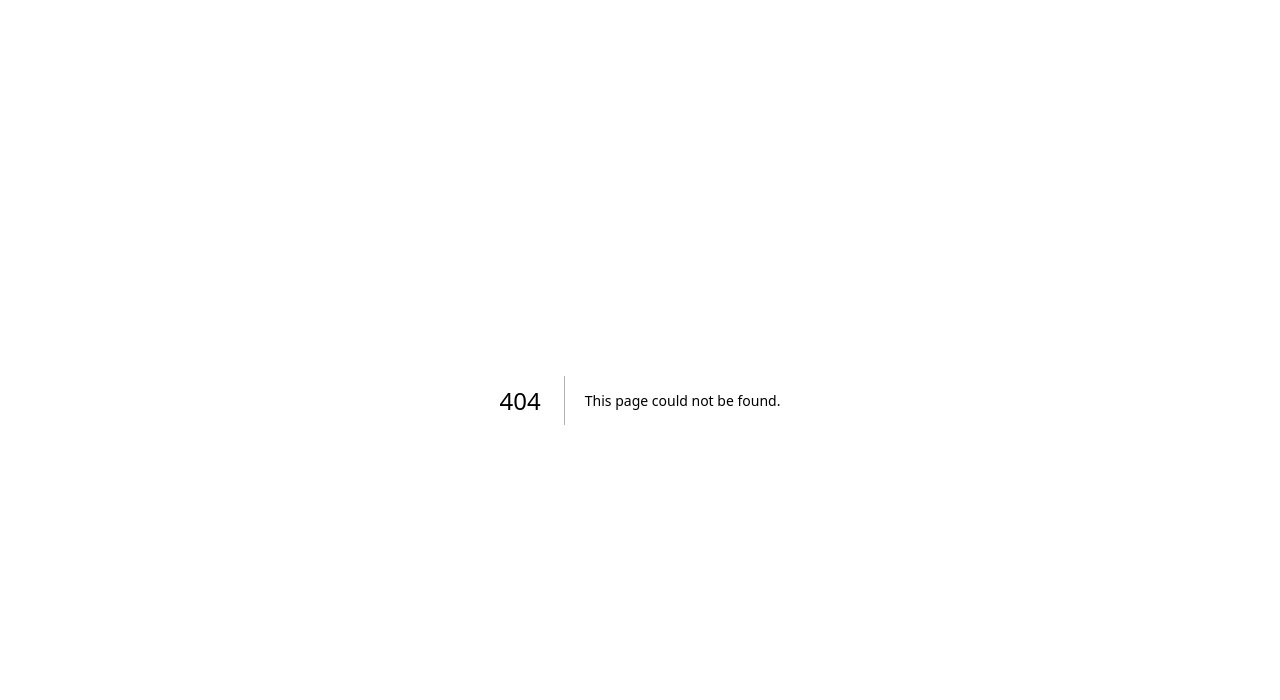
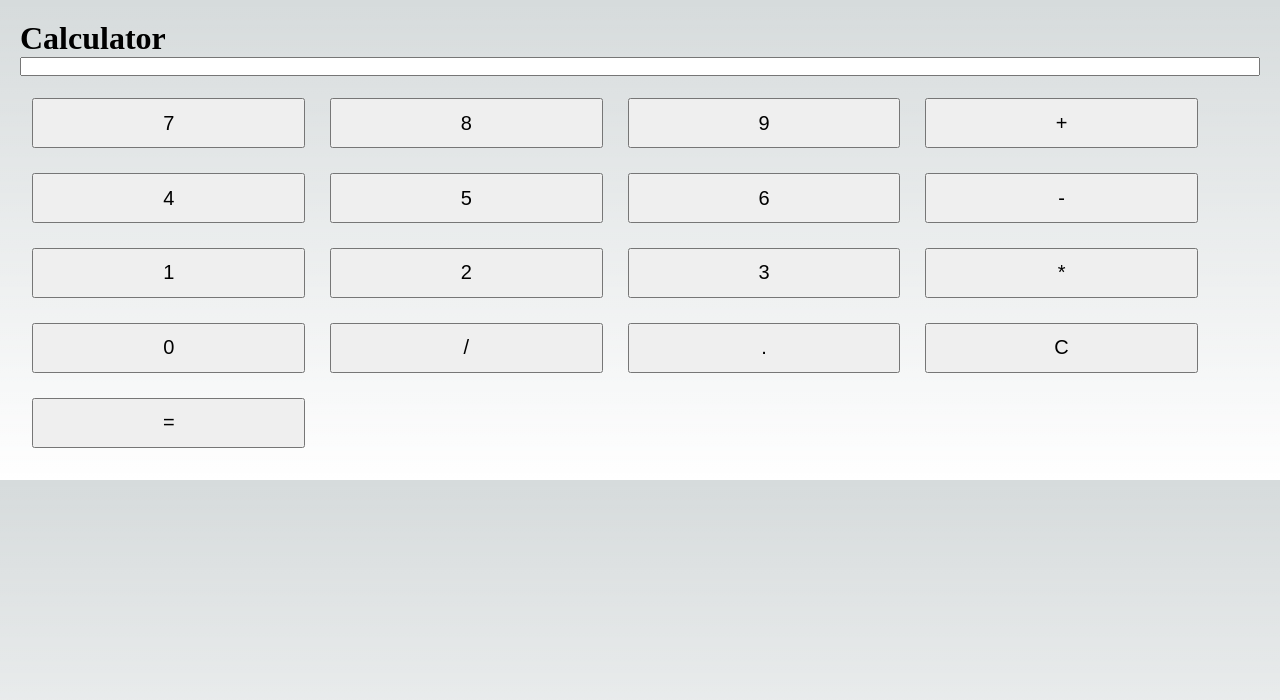
Before and after one commit to RrriAh/391final, a Next.js app: page /calculator in a window 1280 px wide. Before the commit this address had no page. Shown: the top 700 px of the page. Built offline with nearby package versions, Linux system fonts and the light colour scheme.

Commit message:
calculator component

```diff
--- a/package.json
+++ b/package.json
@@ -13,9 +13,9 @@
     "apollo-server-express": "^3.13.0",
     "cors": "^2.8.5",
     "express": "^4.19.2",
-    "next": "14.2.3",
-    "react": "^18",
-    "react-dom": "^18",
+    "next": "^14.2.3",
+    "react": "^18.3.1",
+    "react-dom": "^18.3.1",
     "style-components": "^0.1.0",
     "styled-components": "^6.1.8"
   },
--- /dev/null
+++ b/pages/calculator.js
@@ -0,0 +1,47 @@
+import { useState } from "react";
+export default function Calculator(){
+    const [input, setInput] = useState('');
+
+    const appendInput = (value) => {
+      setInput(input + value);
+    };
+
+    const calculateResult = () => {
+      try {
+        // Use eval carefully - in production, consider a safer alternative like a math library
+        setInput(String(eval(input)));
+      } catch (error) {
+        setInput('Error');
+      }
+    };
+
+    const clearInput = () => {
+      setInput('');
+    };
+
+    return (
+      <div style={{ padding: '20px' }}>
+        <h1>Calculator</h1>
+        <input style={{ width: '100%', marginBottom: '10px' }} value={input} readOnly />
+        <div>
+          {'789+456-123*0/.C='.split('').map(char => (
+            <button
+              key={char}
+              onClick={() => {
+                if (char === '=') {
+                  calculateResult();
+                } else if (char === 'C') {
+                  clearInput();
+                } else {
+                  appendInput(char);
+                }
+              }}
+              style={{ width: '22%', height: '50px', fontSize: '20px', margin: '1%' }}
+            >
+              {char}
+            </button>
+          ))}
+        </div>
+      </div>
+    );
+}
--- a/pages/index.js
+++ b/pages/index.js
@@ -3,6 +3,7 @@ import Image from "next/image";
 import styles from "@/styles/Home.module.css";
 import React from "react";
 import Header from "../components/Nav";
+import Link from 'next/link';
 
 
 export default function Home() {
@@ -16,7 +17,9 @@ export default function Home() {
       </Head>
       <Header/>
       <main className={`${styles.main} `}>
-
+        <Link href="/calculator" className={styles.link}>
+          Go to Calculator
+        </Link>
       </main>
     </>
   );
```
Also changed, not shown: 1 other file (tests, documents, lock files or other folders).
